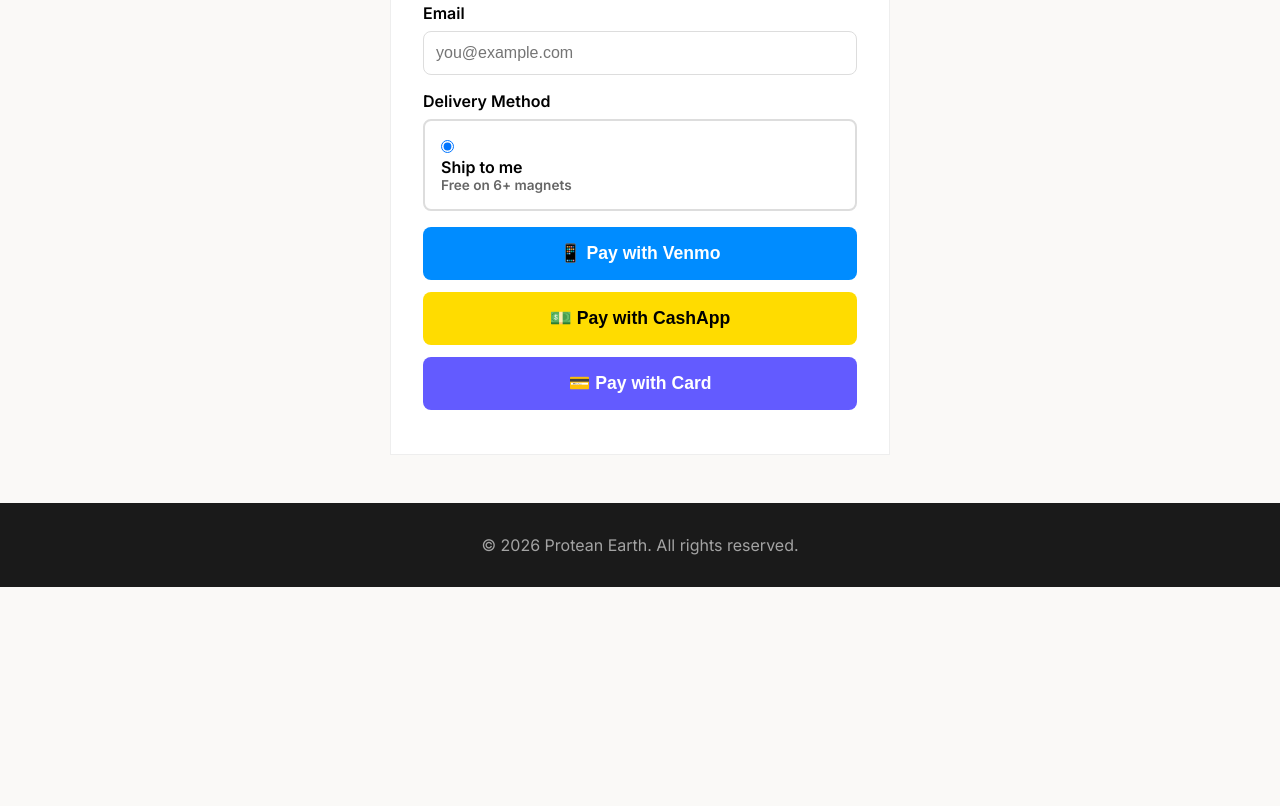
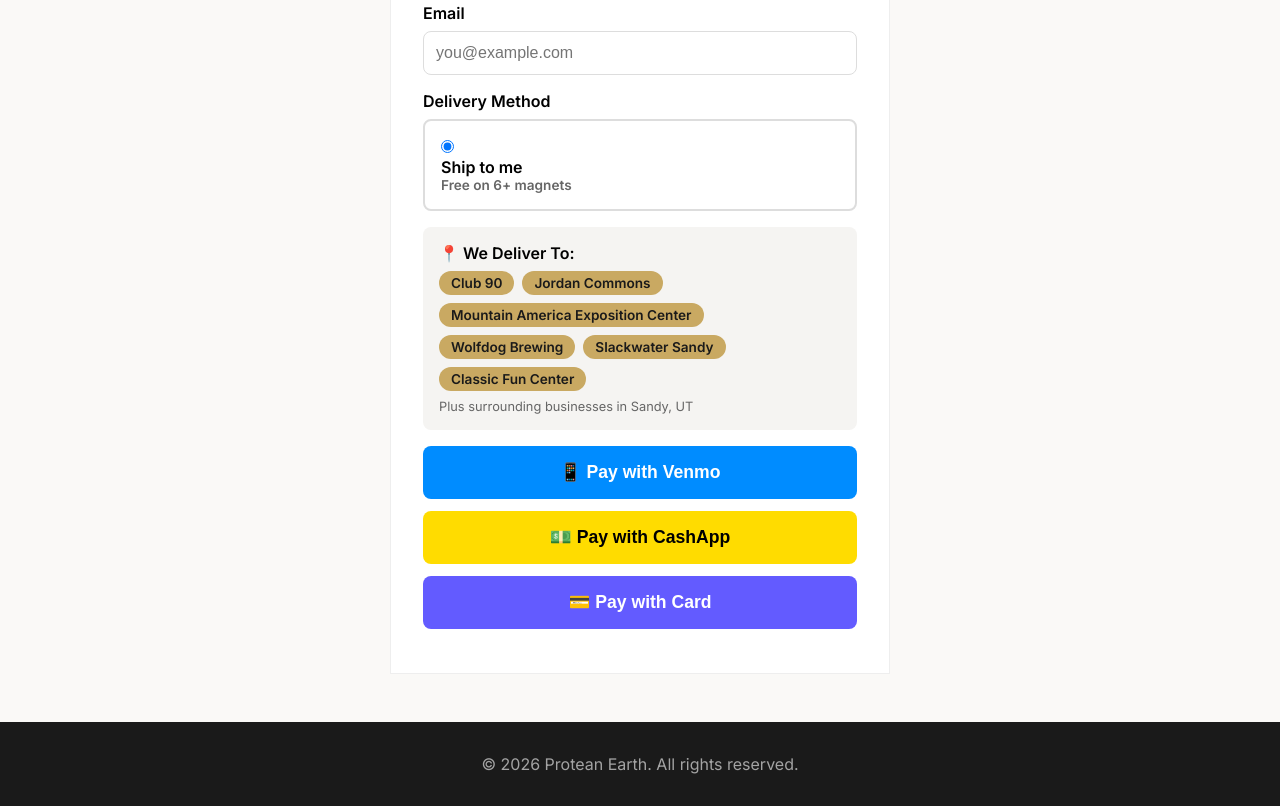
Before and after one commit to hannibalSCIPIO/protean-earth, a website: page public/order.html in a window 1280 px wide. Shown: the part 733-1539 px from the top of the page. Before the commit the page ends 1320 px from the top, so only its background shows below. Drawn offline with nearby package versions, Linux system fonts and the light colour scheme.

Commit message:
Add delivery locations to order and express pages

```diff
--- a/public/order.html
+++ b/public/order.html
@@ -67,6 +67,24 @@
         .delivery-option:hover { border-color: #c9a962; }
         .delivery-option.selected { border-color: #c9a962; background: #f0f7ff; }
         .delivery-option input { width: auto; }
+
+        .delivery-locations {
+            background: #f5f4f2;
+            padding: 1rem;
+            border-radius: 8px;
+            margin: 1rem 0;
+        }
+        .delivery-locations label { display: block; font-weight: 600; margin-bottom: 0.5rem; }
+        .location-list { display: flex; flex-wrap: wrap; gap: 0.5rem; }
+        .location-tag {
+            background: #c9a962;
+            color: #1a1a1a;
+            padding: 0.25rem 0.75rem;
+            border-radius: 20px;
+            font-size: 0.85rem;
+            font-weight: 600;
+        }
+        .location-note { font-size: 0.8rem; color: #666; margin-top: 0.5rem; }
 
         .payment-btn { display: block; width: 100%; padding: 1rem; margin: 0.75rem 0; border: none; border-radius: 8px; font-size: 1.1rem; font-weight: 600; cursor: pointer; }
         .venmo { background: #008CFF; color: white; }
@@ -140,6 +158,19 @@
                     <div style="font-size: 0.85rem; color: #666;">1hr delivery, Fri-Sun 6-11pm</div>
                 </div>
             </label>
+        </div>
+
+        <div class="delivery-locations">
+            <label>📍 We Deliver To:</label>
+            <div class="location-list">
+                <span class="location-tag">Club 90</span>
+                <span class="location-tag">Jordan Commons</span>
+                <span class="location-tag">Mountain America Exposition Center</span>
+                <span class="location-tag">Wolfdog Brewing</span>
+                <span class="location-tag">Slackwater Sandy</span>
+                <span class="location-tag">Classic Fun Center</span>
+            </div>
+            <p class="location-note">Plus surrounding businesses in Sandy, UT</p>
         </div>
 
         <button type="button" class="payment-btn venmo" onclick="payWith('venmo')">📱 Pay with Venmo</button>
```
Also changed, not shown: public/express.html (+9 -0 lines).
